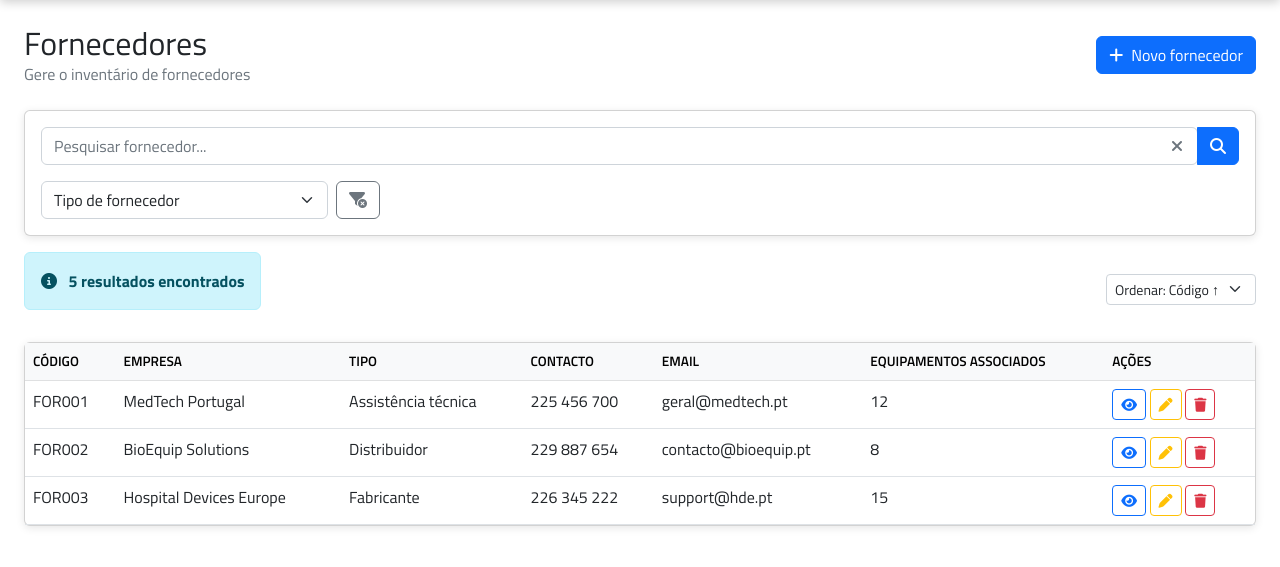
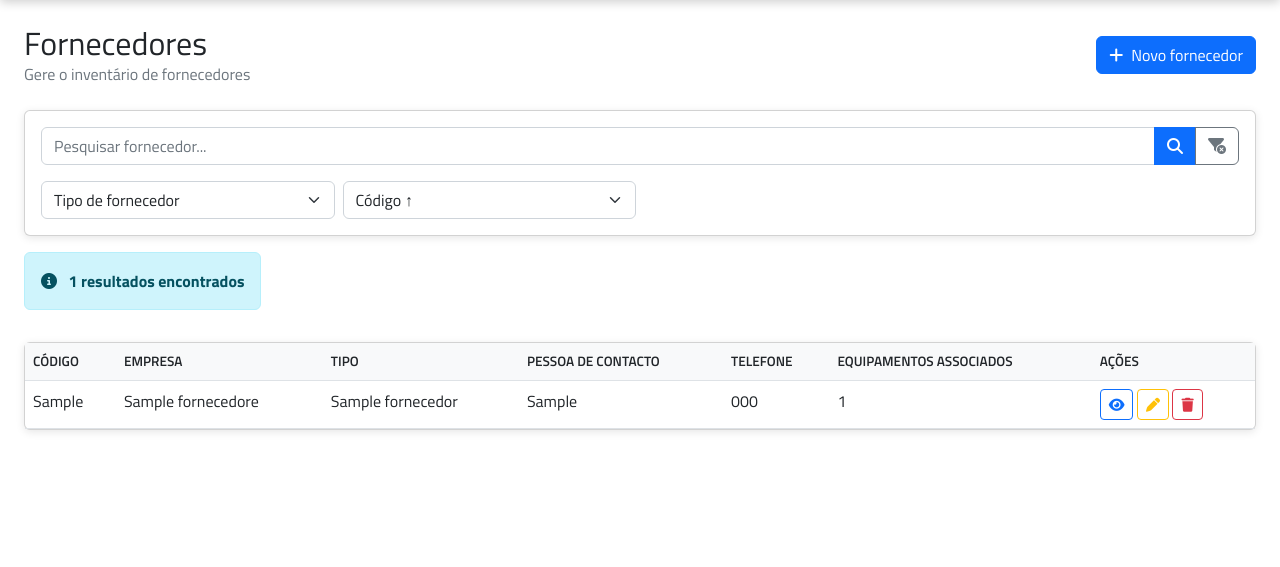
Before and after one commit to andreeguimaraes/projeto, a PHP site: page /views/fornecedores/fornecedor.php in a window 1280 px wide. Shown: the part 92-659 px from the top of the page. Run offline with PHP 8.4, Linux system fonts and the light colour scheme; the visitor is signed in with stand-in values (Sample User, id 1); tables that the repository leaves empty or names only in its code hold one stand-in row (values such as "Sample post").

Commit message:
implmentação listagem fornecedor com bd

```diff
--- a/private/views/fornecedores/fornecedor.php
+++ b/private/views/fornecedores/fornecedor.php
@@ -1,15 +1,122 @@
+<?php
+// --------------------------------------------------------------------
+// SEGURANÇA
+// --------------------------------------------------------------------
+
+require_once __DIR__ . '/../../../config/config.php';
+require_once __DIR__ . '/../../includes/funcoes.php';
+
+redirect_if_not_logged();
+
+if (isset($_GET['eliminar'])) {
+    $id = (int) $_GET['eliminar'];
+    try {
+        $ligacao = new PDO(
+            "mysql:host=" . MYSQL_HOST . ";port=" . MYSQL_PORT . ";dbname=" . MYSQL_DATABASE . ";charset=utf8",
+            MYSQL_USERNAME,
+            MYSQL_PASSWORD
+        );
+        $ligacao->setAttribute(PDO::ATTR_ERRMODE, PDO::ERRMODE_EXCEPTION);
+        $stmt = $ligacao->prepare("DELETE FROM fornecedores WHERE id = :id");
+        $stmt->execute([':id' => $id]);
+    } catch (PDOException $e) {
+        // silencia o erro
+    }
+    header("Location: fornecedor.php");
+    exit;
+}
+?>
 <?php include '../../includes/header.php'; ?>
-    <!-- Navbar -->
 <?php include '../../includes/nav.php'; ?>
+
+<?php
+$erro = '';
+$fornecedores = [];
+
+try {
+    $ligacao = new PDO(
+        "mysql:host=" . MYSQL_HOST . ";port=" . MYSQL_PORT . ";dbname=" . MYSQL_DATABASE . ";charset=utf8",
+        MYSQL_USERNAME,
+        MYSQL_PASSWORD
+    );
+    $ligacao->setAttribute(PDO::ATTR_ERRMODE, PDO::ERRMODE_EXCEPTION);
+
+    // Carrega os tipos de fornecedor para o select do filtro
+    $tipos = $ligacao->query("SELECT id, nome FROM tipos_fornecedor ORDER BY nome")->fetchAll(PDO::FETCH_OBJ);
+
+    $pesquisa = $_GET['pesquisa'] ?? '';
+    $tipo     = $_GET['tipo']     ?? '';
+    $ordenar  = $_GET['ordenar']  ?? 'codigo_asc';
+
+    $sql = "
+        SELECT
+            f.*,
+            tf.nome AS tipo_nome,
+            COUNT(DISTINCT ef.equipamento_id) AS total_equipamentos
+        FROM fornecedores f
+        LEFT JOIN tipos_fornecedor tf ON f.tipo_id = tf.id
+        LEFT JOIN equipamento_fornecedor ef ON f.id = ef.fornecedor_id
+        WHERE 1 = 1
+    ";
+
+    $params = [];
+
+    /* Pesquisa geral */
+    if (!empty($pesquisa)) {
+        $sql .= " AND (
+            f.codigo           LIKE :pesquisa OR
+            f.nome             LIKE :pesquisa OR
+            f.nif              LIKE :pesquisa OR
+            f.email            LIKE :pesquisa OR
+            f.telefone         LIKE :pesquisa OR
+            f.pessoa_contacto  LIKE :pesquisa
+        )";
+        $params[':pesquisa'] = '%' . $pesquisa . '%';
+    }
+
+    /* Filtro por tipo */
+    if (!empty($tipo)) {
+        $sql .= " AND f.tipo_id = :tipo";
+        $params[':tipo'] = $tipo;
+    }
+
+    $sql .= " GROUP BY f.id";
+
+    /* Ordenação */
+    switch ($ordenar) {
+        case 'codigo_desc':
+            $sql .= " ORDER BY f.codigo DESC";
+            break;
+        case 'nome_asc':
+            $sql .= " ORDER BY f.nome ASC";
+            break;
+        case 'nome_desc':
+            $sql .= " ORDER BY f.nome DESC";
+            break;
+        case 'codigo_asc':
+        default:
+            $sql .= " ORDER BY f.codigo ASC";
+            break;
+    }
+
+    $stmt = $ligacao->prepare($sql);
+    $stmt->execute($params);
+    $fornecedores = $stmt->fetchAll(PDO::FETCH_OBJ);
+
+} catch (PDOException $e) {
+    $erro = "Aconteceu um erro na ligação.";
+}
+
+$ligacao = null;
+?>
 
 <div class="container-fluid">
     <div class="row">
 
-            <!-- Offcanvas Sidebar -->
         <?php include '../../includes/sidebar.php'; ?>
 
-            <!-- Conteúdo Principal -->
         <main class="col-12 p-4">
+
             <!-- Cabeçalho -->
             <div class="d-flex justify-content-between align-items-center mb-4">
                 <div>
@@ -20,293 +127,181 @@
                     <i class="fas fa-plus me-2"></i>Novo fornecedor
                 </a>
             </div>
+
             <!-- Filtros -->
             <div class="card mb-3">
                 <div class="card-body">
-                        <div class="row g-2">
+                    <form method="GET" action="fornecedor.php">
 
                         <!-- Pesquisa -->
-                            <div class="col">
+                        <div class="row g-2 mb-3">
+                            <div class="col-12">
                                 <div class="input-group">
-                                    <div style="position: relative; flex: 1;">
                                     <input
                                         type="text"
-                                            id="pesquisaFornecedor"
-                                            class="form-control pe-5"
-                                            placeholder="Pesquisar fornecedor..."
-                                        >
-
-                                        <button
-                                            type="button"
-                                            class="btn-limpar-pesquisa"
-                                            onclick="document.getElementById('pesquisaFornecedor').value='';"
-                                            title="Limpar pesquisa"
-                                        >
-                                            <i class="fas fa-xmark"></i>
-                                        </button>
-                                    </div>
-
-                                    <button
-                                        class="btn btn-primary"
-                                        type="button"
-                                        onclick="filtrar()"
-                                    >
+                                        name="pesquisa"
+                                        value="<?= htmlspecialchars($pesquisa) ?>"
+                                        class="form-control"
+                                        placeholder="Pesquisar fornecedor...">
+                                    <button class="btn btn-primary" type="submit">
                                         <i class="fas fa-search"></i>
                                     </button>
-                                </div>
-                            </div>
-                            <div class="row g-2">
-                                <div class="col-md-auto">
-                                    <select class="form-select">
-                                        <option value="">Tipo de fornecedor</option>
-                                        <option>Fabricante</option>
-                                        <option>Distribuidor / Fornecedor comercial</option>
-                                        <option>Assistência técnica</option>
-                                        <option>Fornecedor de consumíveis</option>
-                                    </select>
-                                </div>
-                                <div class="col-md-auto">
-                                    <button
-                                        type="button"
+                                    <a href="fornecedor.php"
                                         class="btn btn-outline-secondary"
                                         title="Limpar filtros">
-
                                         <i class="fas fa-filter-circle-xmark"></i>
-                                    </button>
+                                    </a>
                                 </div>
                             </div>
                         </div>
+
+                        <!-- Filtros adicionais -->
+                        <div class="row g-2 align-items-center">
+
+                            <div class="col-md-3">
+                                <select class="form-select" name="tipo">
+                                    <option value="">Tipo de fornecedor</option>
+                                    <?php foreach ($tipos as $t) : ?>
+                                        <option value="<?= $t->id ?>" <?= $tipo == $t->id ? 'selected' : '' ?>>
+                                            <?= htmlspecialchars($t->nome) ?>
+                                        </option>
+                                    <?php endforeach; ?>
+                                </select>
+                            </div>
+
+                            <div class="col-md-3">
+                                <select class="form-select" name="ordenar" onchange="this.form.submit()">
+                                    <option value="codigo_asc"  <?= $ordenar == 'codigo_asc'  ? 'selected' : '' ?>>Código ↑</option>
+                                    <option value="codigo_desc" <?= $ordenar == 'codigo_desc' ? 'selected' : '' ?>>Código ↓</option>
+                                    <option value="nome_asc"    <?= $ordenar == 'nome_asc'    ? 'selected' : '' ?>>Nome ↑</option>
+                                    <option value="nome_desc"   <?= $ordenar == 'nome_desc'   ? 'selected' : '' ?>>Nome ↓</option>
+                                </select>
+                            </div>
+
+                        </div>
+
+                    </form>
                 </div>
             </div>
+
+            <!-- Erros / Resultados -->
+            <?php if (!empty($erro)) : ?>
+                <p class="text-center text-danger"><?= $erro ?></p>
+            <?php else : ?>
+                <?php if (count($fornecedores) == 0) : ?>
+                    <p class="text-muted">Nenhum fornecedor registado.</p>
+                <?php else : ?>
+
+                    <!-- Barra de resultados -->
                     <div class="d-flex justify-content-between align-items-center mb-3">
                         <div class="alert alert-info d-inline-block" role="alert">
                             <i class="fas fa-circle-info me-2"></i>
-                        <strong>5 resultados encontrados</strong>
-                    </div>
-                    <div class="d-flex gap-2">
-                        <select class="form-select form-select-sm" style="width: auto;">
-                            <option>Ordenar: Código ↑</option>
-                            <option>Ordenar: Código ↓</option>
-                            <option>Ordenar: Nome ↑</option>
-                            <option>Ordenar: Nome ↓</option>
-                        </select>
+                            <strong><?= count($fornecedores) ?> resultados encontrados</strong>
                         </div>
                     </div>
 
-                <!-- Tabela de fornecedores -->
-                <div id="vista-tabela-forn" class="card">
+                    <!-- Tabela -->
+                    <div class="card">
                         <div class="card-body p-0">
                             <div class="table-responsive">
                                 <table class="table table-hover mb-0">
-                                <thead class="table-light">
+                                    <thead style="background:#f8f9fa;">
                                         <tr>
                                             <th>Código</th>
                                             <th>Empresa</th>
                                             <th>Tipo</th>
-                                        <th>Contacto</th>
-                                        <th>Email</th>
+                                            <th>Pessoa de contacto</th>
+                                            <th>Telefone</th>
                                             <th>Equipamentos associados</th>
                                             <th>Ações</th>
                                         </tr>
                                     </thead>
                                     <tbody>
-
+                                        <?php foreach ($fornecedores as $f) : ?>
                                             <tr>
-                                        <td>FOR001</td>
-                                        <td>MedTech Portugal</td>
-                                        <td>Assistência técnica</td>
-                                        <td>225 456 700</td>
-                                        <td>geral@medtech.pt</td>
-                                        <td>12</td>
+                                                <td><?= htmlspecialchars($f->codigo) ?></td>
+                                                <td><?= htmlspecialchars($f->nome) ?></td>
+                                                <td><?= htmlspecialchars($f->tipo_nome ?? '—') ?></td>
+                                                <td><?= htmlspecialchars($f->pessoa_contacto) ?></td>
+                                                <td><?= htmlspecialchars($f->telefone) ?></td>
+                                                <td><?= (int) $f->total_equipamentos ?></td>
                                                 <td>
-                                            <a href="detalhes-fornecedor.php"
-                                            class="btn btn-sm btn-outline-primary"
-                                            title="Ver detalhes">
-
+                                                    <div style="white-space: nowrap;">
+                                                        <a href="detalhes-fornecedor.php?id=<?= $f->id ?>"
+                                                            class="btn btn-sm btn-outline-primary" title="Ver detalhes">
                                                             <i class="fas fa-eye"></i>
                                                         </a>
-
-                                            <a href="editar-fornecedor.php"
-                                            class="btn btn-sm btn-outline-warning"
-                                            title="Editar">
-
+                                                        <a href="editar-fornecedor.php?id=<?= $f->id ?>"
+                                                            class="btn btn-sm btn-outline-warning" title="Editar">
                                                             <i class="fas fa-pen"></i>
                                                         </a>
-
-                                            <button type="button"
-                                                    class="btn btn-sm btn-outline-danger"
-                                                    title="Eliminar"
+                                                        <button class="btn btn-sm btn-outline-danger" title="Eliminar"
                                                             data-bs-toggle="modal"
-                                                    data-bs-target="#modalEliminar">
-
+                                                            data-bs-target="#modalEliminar"
+                                                            data-id="<?= $f->id ?>"
+                                                            data-codigo="<?= htmlspecialchars($f->codigo) ?>"
+                                                            data-nome="<?= htmlspecialchars($f->nome) ?>">
                                                             <i class="fas fa-trash"></i>
                                                         </button>
+                                                    </div>
                                                 </td>
                                             </tr>
-
-                                    <tr>
-                                        <td>FOR002</td>
-                                        <td>BioEquip Solutions</td>
-                                        <td>Distribuidor</td>
-                                        <td>229 887 654</td>
-                                        <td>contacto@bioequip.pt</td>
-                                        <td>8</td>
-                                        <td>
-                                            <a href="detalhes-fornecedor.php"
-                                            class="btn btn-sm btn-outline-primary">
-                                                <i class="fas fa-eye"></i>
-                                            </a>
-
-                                            <a href="editar-fornecedor.php"
-                                            class="btn btn-sm btn-outline-warning">
-                                                <i class="fas fa-pen"></i>
-                                            </a>
-
-                                            <button type="button"
-                                                    class="btn btn-sm btn-outline-danger"
-                                                    data-bs-toggle="modal"
-                                                    data-bs-target="#modalEliminar">
-
-                                                <i class="fas fa-trash"></i>
-                                            </button>
-                                        </td>
-                                    </tr>
-
-                                    <tr>
-                                        <td>FOR003</td>
-                                        <td>Hospital Devices Europe</td>
-                                        <td>Fabricante</td>
-                                        <td>226 345 222</td>
-                                        <td>support@hde.pt</td>
-                                        <td>15</td>
-                                        <td>
-                                            <a href="detalhes-fornecedor.php"
-                                            class="btn btn-sm btn-outline-primary">
-                                                <i class="fas fa-eye"></i>
-                                            </a>
-
-                                            <a href="editar-fornecedor.php"
-                                            class="btn btn-sm btn-outline-warning">
-                                                <i class="fas fa-pen"></i>
-                                            </a>
-
-                                            <button type="button"
-                                                    class="btn btn-sm btn-outline-danger"
-                                                    data-bs-toggle="modal"
-                                                    data-bs-target="#modalEliminar">
-
-                                                <i class="fas fa-trash"></i>
-                                            </button>
-                                        </td>
-                                    </tr>
+                                        <?php endforeach; ?>
                                     </tbody>
                                 </table>
                             </div>
                         </div>
                     </div>
-                <!-- Vista cards fornecedores -->
-                <div id="vista-cards-forn" class="row g-3" style="display: none;">
-                    <div class="col-md-4">
-                        <div class="card h-100">
-                            <div class="card-body">
-                                <div class="d-flex justify-content-between mb-2">
-                                    <h6 class="mb-0">MedTech Portugal</h6>
-                                    <span class="badge bg-info text-dark">
-                                        Assistência técnica
-                                    </span>
+
+                <?php endif; ?>
+            <?php endif; ?>
+
+        </main>
+    </div>
 </div>
 
-                                <p class="text-muted small mb-1">
-                                    <i class="fas fa-barcode me-1"></i>FOR001
-                                </p>
-
-                                <p class="text-muted small mb-1">
-                                    <i class="fas fa-phone me-1"></i>225 456 700
-                                </p>
-
-                                <p class="text-muted small mb-1">
-                                    <i class="fas fa-envelope me-1"></i>geral@medtech.pt
-                                </p>
-
-                                <p class="text-muted small mb-2">
-                                    <i class="fas fa-stethoscope me-1"></i>12 equipamentos associados
-                                </p>
-
-                                <div class="d-flex gap-1">
-                                    <a href="detalhes-fornecedor.php" class="btn btn-sm btn-outline-primary">
-                                        <i class="fas fa-eye"></i>
+<!-- Modal de confirmação -->
+<div class="modal fade" id="modalEliminar" tabindex="-1"
+     aria-labelledby="modalEliminarLabel" aria-hidden="true">
+    <div class="modal-dialog">
+        <div class="modal-content">
+            <div class="modal-header">
+                <h5 class="modal-title" id="modalEliminarLabel">
+                    <i class="fas fa-triangle-exclamation me-2"></i>Confirmar eliminação
+                </h5>
+                <button type="button" class="btn-close btn-close-white"
+                        data-bs-dismiss="modal" aria-label="Fechar"></button>
+            </div>
+            <div class="modal-body">
+                <p>Tem a certeza que pretende eliminar o seguinte fornecedor?</p>
+                <strong id="modalFornecedorInfo"></strong>
+            </div>
+            <div class="modal-footer">
+                <button type="button" class="btn btn-outline-secondary" data-bs-dismiss="modal">
+                    <i class="fas fa-arrow-left me-1"></i>Cancelar
+                </button>
+                <a id="btnConfirmarEliminar" href="#" class="btn btn-danger">
+                    <i class="fas fa-trash me-1"></i>Eliminar fornecedor
                 </a>
-
-                                    <a href="editar-fornecedor.php" class="btn btn-sm btn-outline-warning">
-                                        <i class="fas fa-pen"></i>
-                                    </a>
-
-                                    <button
-                                        class="btn btn-sm btn-outline-danger"
-                                        data-bs-toggle="modal"
-                                        data-bs-target="#modalEliminar">
-                                        <i class="fas fa-trash"></i>
-                                    </button>
-                                </div>
             </div>
         </div>
     </div>
 </div>
 
 <script>
-                    const btnTabelaForn = document.getElementById('btn-tabela-forn');
-                    const btnCardsForn = document.getElementById('btn-cards-forn');
-                    const vistaTabelaForn = document.getElementById('vista-tabela-forn');
-                    const vistaCardsForn = document.getElementById('vista-cards-forn');
+document.getElementById('modalEliminar')
+    .addEventListener('show.bs.modal', function (e) {
+        const btn    = e.relatedTarget;
+        const id     = btn.dataset.id;
+        const codigo = btn.dataset.codigo;
+        const nome   = btn.dataset.nome;
 
-                    btnTabelaForn.addEventListener('click', function () {
-                        vistaTabelaForn.style.display = 'block';
-                        vistaCardsForn.style.display = 'none';
-                        btnTabelaForn.classList.replace('btn-outline-secondary', 'btn-primary');
-                        btnCardsForn.classList.replace('btn-primary', 'btn-outline-secondary');
-                    });
+        document.getElementById('modalFornecedorInfo').textContent =
+            codigo + ' — ' + nome;
 
-                    btnCardsForn.addEventListener('click', function () {
-                        vistaTabelaForn.style.display = 'none';
-                        vistaCardsForn.style.display = 'flex';
-                        btnCardsForn.classList.replace('btn-outline-secondary', 'btn-primary');
-                        btnTabelaForn.classList.replace('btn-primary', 'btn-outline-secondary');
+        document.getElementById('btnConfirmarEliminar').href =
+            'fornecedor.php?eliminar=' + id;
     });
 </script>
-            </main>
-        </div>
-        <!-- Modal de confirmação -->
-        <div class="modal fade" id="modalEliminar" tabindex="-1" aria-labelledby="modalEliminarLabel" aria-hidden="true">
-            <div class="modal-dialog">
-                <div class="modal-content">
-                    <div class="modal-header">
-                        <h5 class="modal-title" id="modalEliminarLabel">
-                            <i class="fas fa-triangle-exclamation me-2"></i>Confirmar eliminação
-                        </h5>
-                        <button type="button" class="btn-close btn-close-white" data-bs-dismiss="modal" aria-label="Fechar"></button>
-                    </div>
 
-                    <div class="modal-body">
-                        <p>Tem a certeza que pretende eliminar o seguinte fornecedor?</p>
-                        <div>
-                            <strong>FOR003 — Hospital Devices Europe</strong><br>
-                        </div>
-                    </div>
-
-                    <div class="modal-footer">
-                        <!-- Cancela e fecha o modal -->
-                        <button type="button" class="btn btn-outline-secondary" data-bs-dismiss="modal">
-                            <i class="fas fa-arrow-left me-1"></i>Cancelar
-                        </button>
-                        <!-- Confirma a eliminação -->
-                        <a href="fornecedor.php" class="btn btn-danger">
-                            <i class="fas fa-trash me-1"></i>Eliminar fornecedor
-                        </a>
-                    </div>
-                </div>
-            </div>
-        </div>
-    </div>
-
-<!-- rodapé -->
 <?php include '../../includes/footer.php'; ?>
```
Also changed, not shown: private/views/equipamentos/equipamentos.php (+67 -42 lines). Lines whose indentation alone changed are shown as unchanged.
